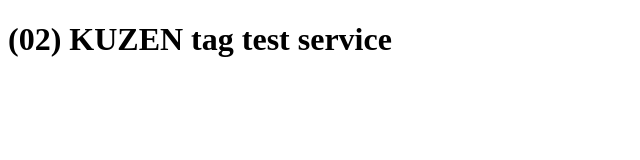
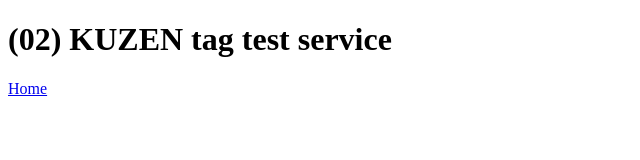
Before and after one commit to imsamm04/project-test-script, a plain HTML site: page 02.html in a window 1280 px wide. Shown: the full height of the page, 0-640 px from the left. Drawn offline with Linux system fonts and the light colour scheme.

Commit message:
Update 02.html

```diff
--- a/02.html
+++ b/02.html
@@ -36,7 +36,7 @@
 
 <body>
     <h1>(02) KUZEN tag test service</h1>
-
+<a id="require-line-id" href="index.html">Home</a>
     <script type="text/javascript">
             addLineIdToQueryParam();
         </script>
```
